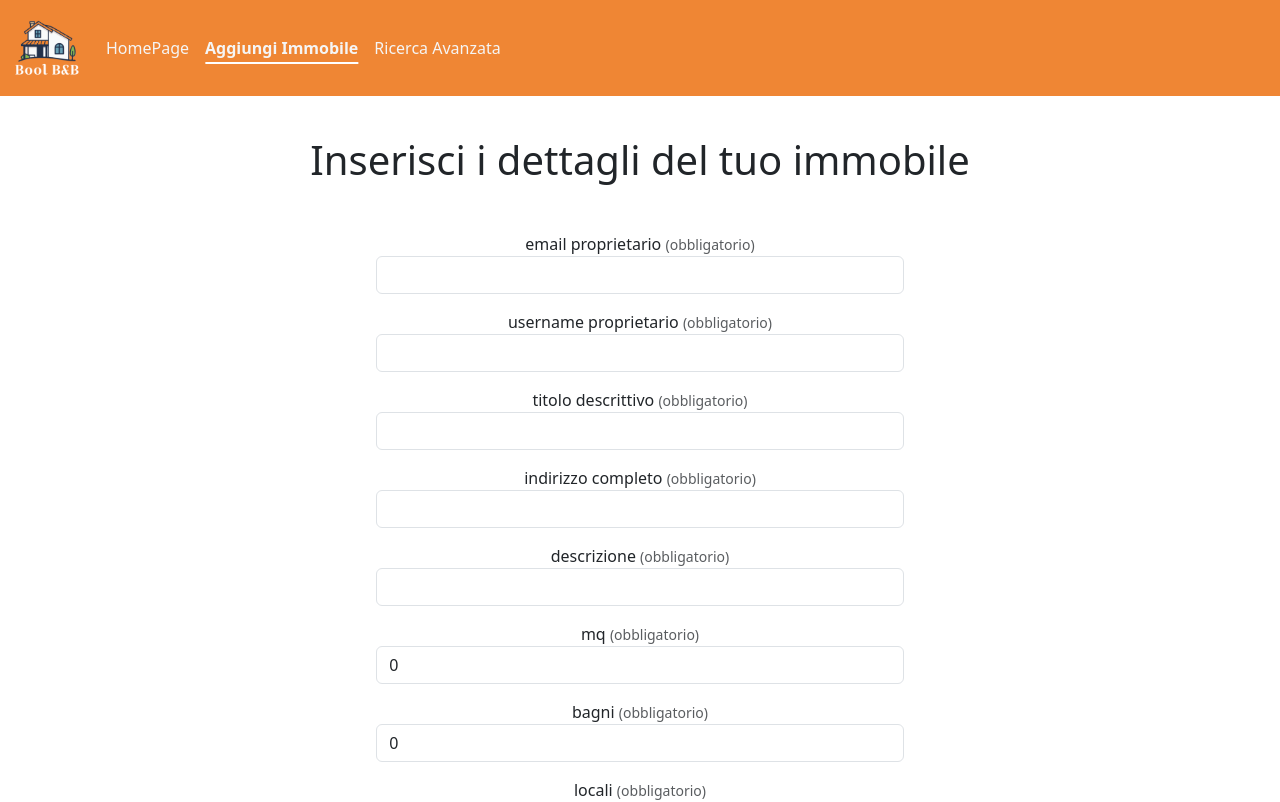
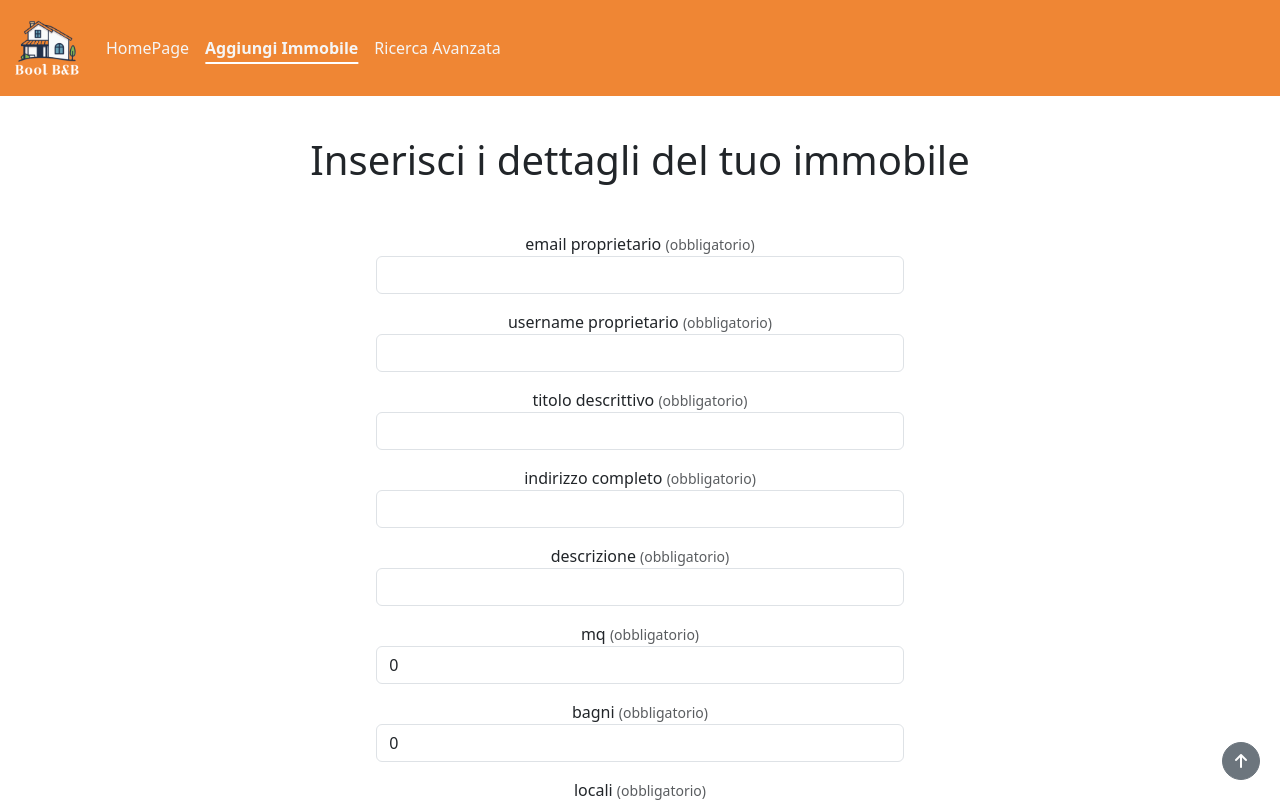
Before and after one commit to AlessandroSottosanti/bool-bnb-team-3, a React (Vite) app: page /create in a window 1280 px wide. Shown: the top 802 px of the page. Built offline with nearby package versions, Linux system fonts and the light colour scheme; no server answers.

Commit message:
feat: button up

```diff
--- a/src/components/AppLayout.jsx
+++ b/src/components/AppLayout.jsx
@@ -1,12 +1,14 @@
 import { Outlet } from "react-router-dom";
 import AppHeader from "./AppHeader";
 import AppFooter from "./AppFooter";
+import ScrollToTopButton from "./ScrollToTopButton";
 
 function AppLayout() {
     return (
         <>
         <AppHeader/>
         <Outlet/>
+        <ScrollToTopButton/>
         <AppFooter/>
         </>
     )
--- /dev/null
+++ b/src/components/ScrollToTopButton.jsx
@@ -0,0 +1,28 @@
+import React from 'react';
+
+const ScrollToTopButton = () => {
+  // Funzione per scrollare la pagina verso l'alto
+  const scrollToTop = () => {
+    window.scrollTo({
+      top: 0,
+      behavior: 'smooth',  // Fa in modo che lo scroll sia fluido
+    });
+  };
+
+  return (
+    <button
+      onClick={scrollToTop}
+      className='btn btn-secondary'
+      style={{
+        position: 'fixed',
+        bottom: '20px',
+        right: '20px',
+        borderRadius: '50%'
+      }}
+    >
+<i class="fa-solid fa-arrow-up"></i>
+</button>
+  );
+};
+
+export default ScrollToTopButton;
```
